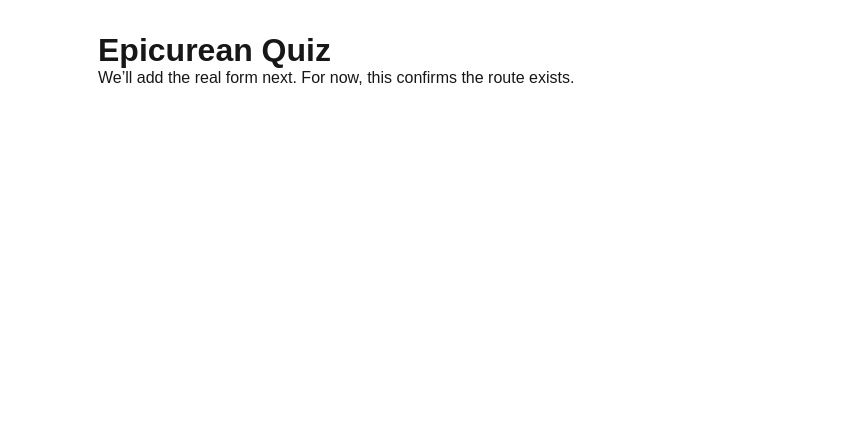
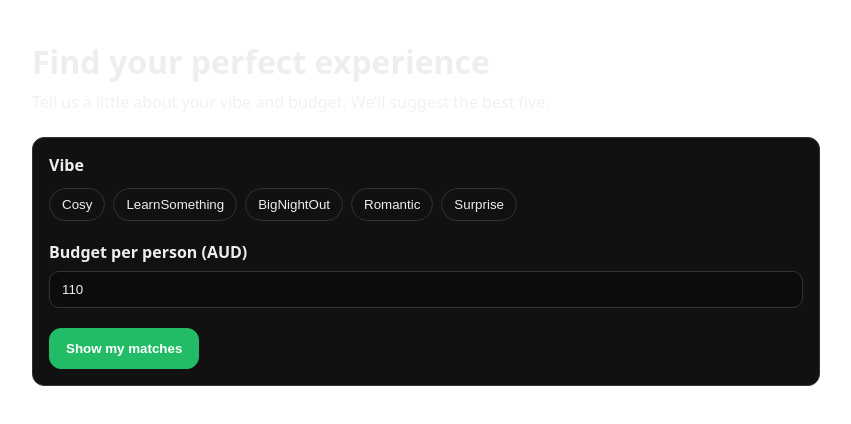
Before and after one commit to epicurean-stack/epicurean, a Next.js app: page /quiz in a window 1280 px wide. Shown: the top 424 px of the page, without its empty margins (214-1065 px from the left). Built offline with nearby package versions, Linux system fonts and the light colour scheme.

Commit message:
Update quiz.tsx

```diff
--- a/pages/quiz.tsx
+++ b/pages/quiz.tsx
@@ -1,8 +1,156 @@
-export default function Quiz() {
+// pages/quiz.tsx
+import { useState } from "react";
+
+type Result = {
+  id: string;
+  title: string;
+  format?: string;
+  cuisine?: string;
+  vibe?: string[];
+  minPrice?: number;
+  maxPrice?: number;
+  description?: string;
+};
+
+export default function QuizPage() {
+  const [vibe, setVibe] = useState<string[]>([]);
+  const [budgetPP, setBudgetPP] = useState<number>(110);
+  const [loading, setLoading] = useState(false);
+  const [error, setError] = useState<string | null>(null);
+  const [results, setResults] = useState<Result[] | null>(null);
+
+  const toggleVibe = (v: string) => {
+    setVibe((cur) => (cur.includes(v) ? cur.filter((x) => x !== v) : [...cur, v]));
+  };
+
+  const submit = async (e: React.FormEvent) => {
+    e.preventDefault();
+    setLoading(true);
+    setError(null);
+    setResults(null);
+    try {
+      const res = await fetch("/api/recommend", {
+        method: "POST",
+        headers: { "Content-Type": "application/json" },
+        body: JSON.stringify({
+          // keep payload minimal for now
+          vibe,
+          budget_pp: budgetPP,
+        }),
+      });
+      const data = await res.json();
+      if (!res.ok) throw new Error(data?.error || "Request failed");
+      setResults(data?.results || []);
+    } catch (err: any) {
+      setError(err?.message || "Something went wrong");
+    } finally {
+      setLoading(false);
+    }
+  };
+
   return (
-    <main style={{padding: "2rem", maxWidth: 720, margin: "0 auto"}}>
-      <h1>Epicurean Quiz</h1>
-      <p>We’ll add the real form next. For now, this confirms the route exists.</p>
-    </main>
+    <div style={{ maxWidth: 820, margin: "40px auto", padding: "0 16px", color: "#eee", fontFamily: "system-ui" }}>
+      <h1 style={{ marginBottom: 8 }}>Find your perfect experience</h1>
+      <p style={{ opacity: 0.8, marginBottom: 24 }}>
+        Tell us a little about your vibe and budget. We’ll suggest the best five.
+      </p>
+
+      <form onSubmit={submit} style={{ background: "#111", border: "1px solid #333", borderRadius: 12, padding: 16 }}>
+        <label style={{ display: "block", marginBottom: 12, fontWeight: 600 }}>Vibe</label>
+        <div style={{ display: "flex", gap: 8, flexWrap: "wrap", marginBottom: 20 }}>
+          {["Cosy", "LearnSomething", "BigNightOut", "Romantic", "Surprise"].map((v) => (
+            <button
+              key={v}
+              type="button"
+              onClick={() => toggleVibe(v)}
+              style={{
+                padding: "8px 12px",
+                borderRadius: 999,
+                border: "1px solid #333",
+                background: vibe.includes(v) ? "#444" : "transparent",
+                color: "#eee",
+                cursor: "pointer",
+              }}
+            >
+              {v}
+            </button>
+          ))}
+        </div>
+
+        <label style={{ display: "block", marginBottom: 8, fontWeight: 600 }}>
+          Budget per person (AUD)
+        </label>
+        <input
+          type="number"
+          value={budgetPP}
+          onChange={(e) => setBudgetPP(Number(e.target.value))}
+          min={20}
+          max={500}
+          step={5}
+          style={{
+            width: "100%",
+            padding: "10px 12px",
+            borderRadius: 10,
+            border: "1px solid #333",
+            background: "#0c0c0c",
+            color: "#eee",
+            marginBottom: 20,
+          }}
+        />
+
+        <button
+          type="submit"
+          disabled={loading}
+          style={{
+            padding: "12px 16px",
+            borderRadius: 12,
+            border: "1px solid #2b6",
+            background: "#2b6",
+            color: "#fff",
+            cursor: "pointer",
+            fontWeight: 600,
+          }}
+        >
+          {loading ? "Finding great options…" : "Show my matches"}
+        </button>
+      </form>
+
+      {error && (
+        <p style={{ color: "#f66", marginTop: 16 }}>
+          {error}
+        </p>
+      )}
+
+      {results && (
+        <>
+          <h2 style={{ marginTop: 28, marginBottom: 8 }}>Your recommendations</h2>
+          <div style={{ display: "grid", gap: 12 }}>
+            {results.map((r) => (
+              <div
+                key={r.id}
+                style={{ border: "1px solid #333", borderRadius: 12, padding: 16, background: "#0f0f0f" }}
+              >
+                <div style={{ display: "flex", justifyContent: "space-between", alignItems: "baseline" }}>
+                  <h3 style={{ margin: 0 }}>{r.title}</h3>
+                </div>
+                <p style={{ margin: "6px 0", opacity: 0.85 }}>
+                  {r.format ? `${r.format}` : ""}
+                  {r.cuisine ? ` · ${r.cuisine}` : ""}
+                  {r.vibe && r.vibe.length ? ` · ${r.vibe.join(", ")}` : ""}
+                </p>
+                {typeof r.minPrice === "number" && typeof r.maxPrice === "number" && (
+                  <p style={{ margin: "4px 0", opacity: 0.85 }}>
+                    ${r.minPrice}–${r.maxPrice} pp
+                  </p>
+                )}
+                {r.description && (
+                  <p style={{ margin: "8px 0 0", opacity: 0.7 }}>{r.description}</p>
+                )}
+              </div>
+            ))}
+          </div>
+        </>
+      )}
+    </div>
   );
 }
```
